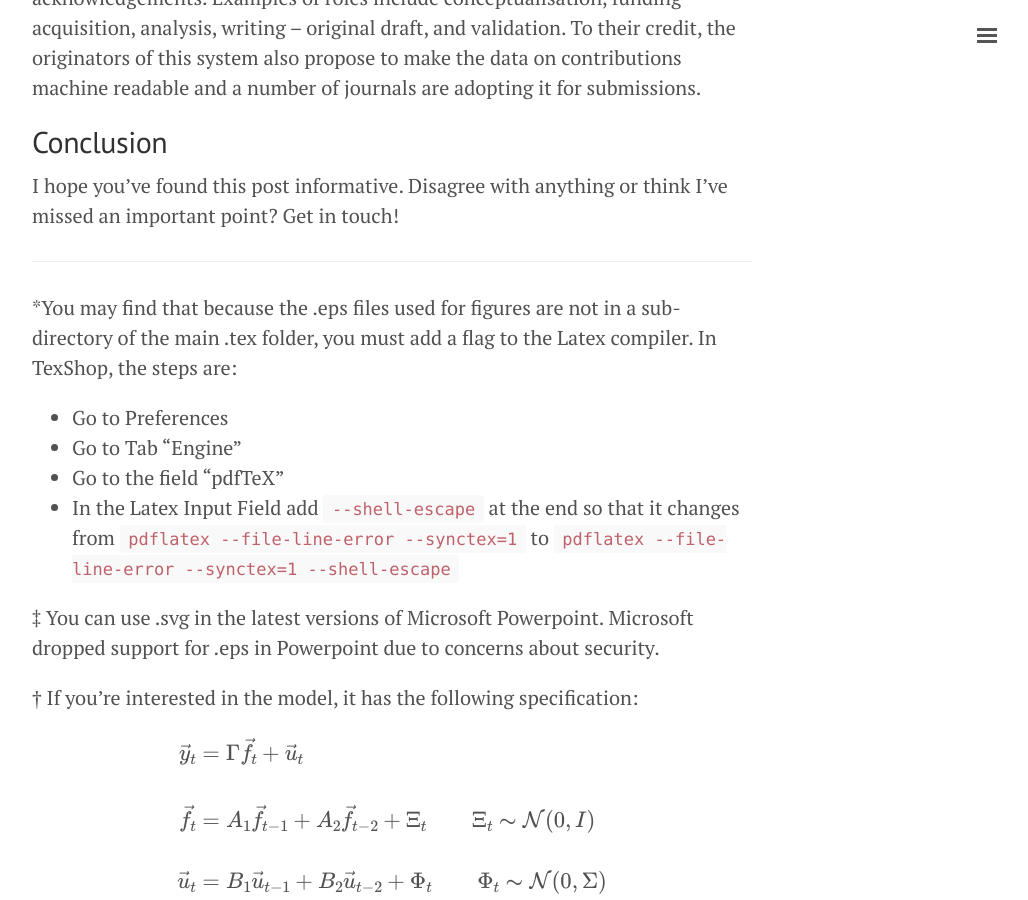
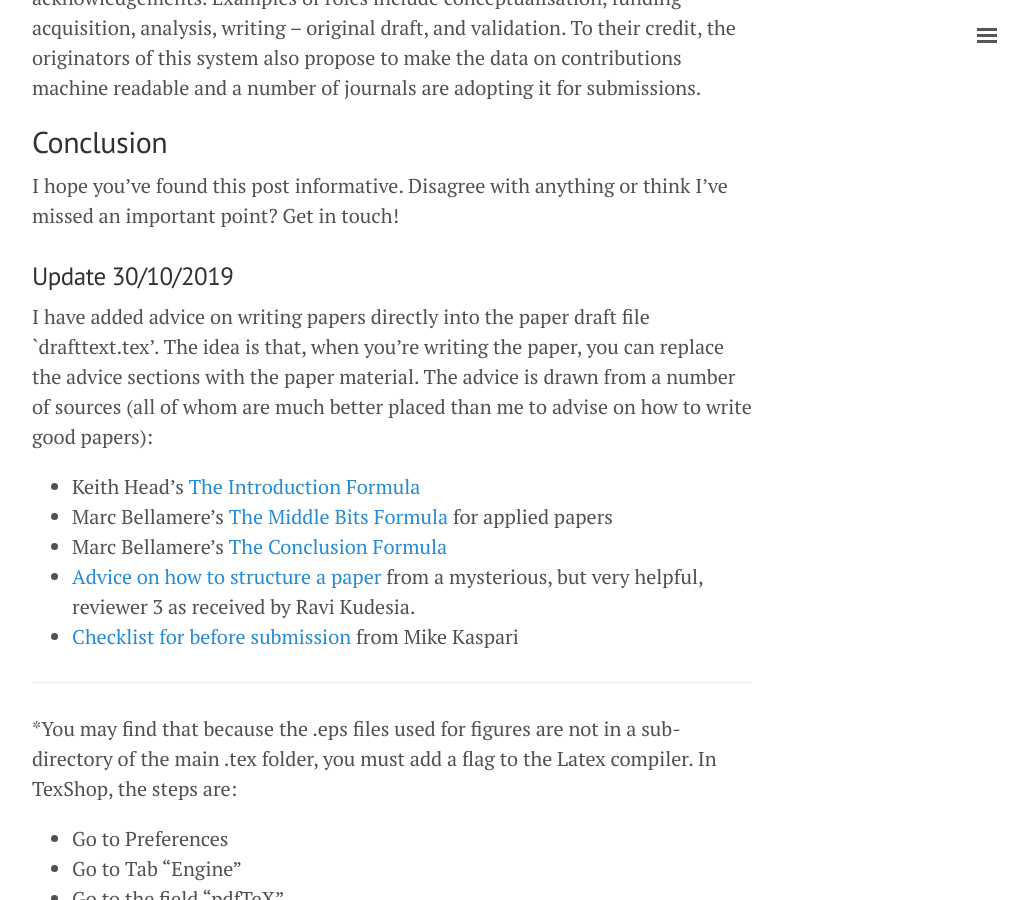
Before and after one commit to aeturrell/home, a Jekyll site: the page built from _posts/2019-06-26-get-organised.md, in a window 1280 px wide and 900 px high, scrolled down 14169 px. Shown: the whole window, without its empty margins (248-1276 px from the left). Built offline with Jekyll 4.4.1, drawn with Linux system fonts in a browser that asks for light colours; formulas are drawn with MathJax 3; comment, search, counter and statistics services are not loaded.

Commit message:
Updated organised to include paper writing advice

```diff
--- a/_posts/2019-06-26-get-organised.md
+++ b/_posts/2019-06-26-get-organised.md
@@ -210,7 +210,14 @@ Finally, once the project is complete, be explicit about who did what by followi
 I hope you've found this post informative. Disagree with anything or think I've missed an important point? Get in touch!
 
 
+### Update 30/10/2019
 
+I have added advice on writing papers directly into the paper draft file `drafttext.tex'. The idea is that, when you're writing the paper, you can replace the advice sections with the paper material. The advice is drawn from a number of sources (all of whom are much better placed than me to advise on how to write good papers):
+- Keith Head's [The Introduction Formula](http://blogs.ubc.ca/khead/research/research-advice/formula)
+- Marc Bellamere's [The Middle Bits Formula](http://marcfbellemare.com/wordpress/12797) for applied papers
+- Marc Bellamere's [The Conclusion Formula](http://marcfbellemare.com/wordpress/12060)
+- [Advice on how to structure a paper](https://twitter.com/rskudesia/status/1120324415424585728?s=20) from a mysterious, but very helpful, reviewer 3 as received by Ravi Kudesia.
+- [Checklist for before submission](https://eebatou.wordpress.com/2008/01/19/your-10-point-checklist-before-sending-off-that-manuscript/) from Mike Kaspari
 
 ------
 
```
